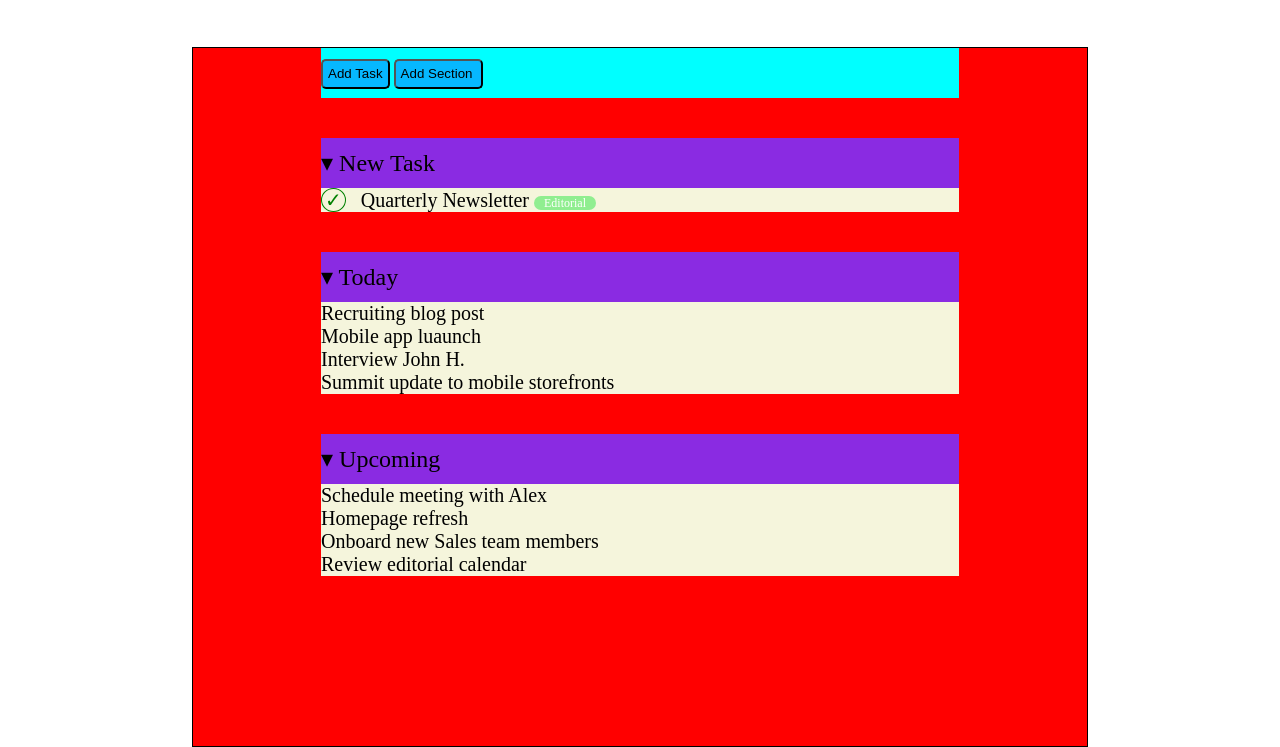
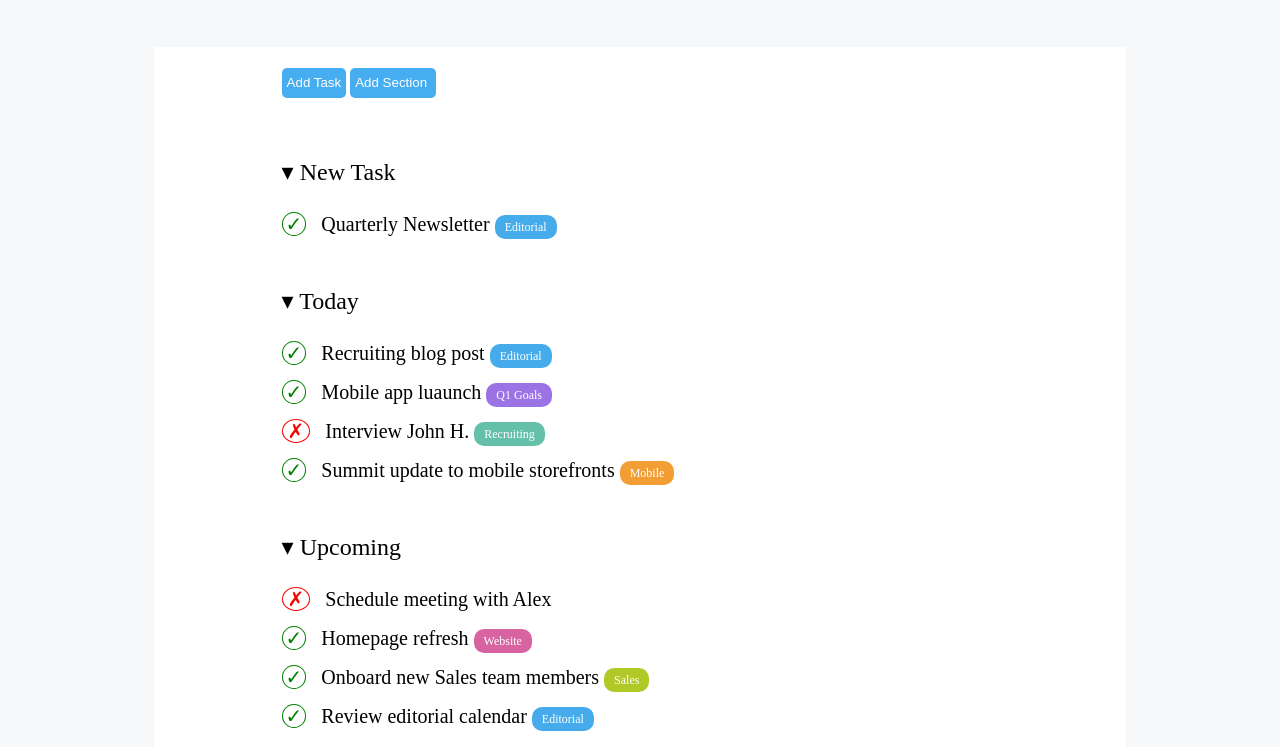
Before and after one commit to Adriatik-Berdufi/html-css-toboolist, a plain HTML site: page index.html in a window 1280 px wide. Shown: the part 93-840 px from the top of the page. Drawn offline with Linux system fonts and the light colour scheme.

Commit message:
add style css

```diff
--- a/css/style.css
+++ b/css/style.css
@@ -4,53 +4,67 @@
     padding: 0;
     box-sizing: border-box;
 }
+body{
+    background-color:#F7F8F9 ;
+}
+
+/*header*/
 header{
     height: 90px;
     width: 100%;
-    background-color: rgb(115, 135, 135);
-    border: 1px solid black;
+    background-color:#FFFFFF;
     line-height: 90px;
     font-size: 38px;
     padding: 10px;
     padding-left: 30px;
 }
+/*main conteiner*/
 .conteiner{
     height: 700px;
-    background-color: red;
-    border: 1px solid black;
-    margin-left: 15%;
-    margin-right: 15%;
+    margin-left: 12%;
+    margin-right: 12%;
     margin-top: 50px;
-    padding-left: 10%;
-    padding-right: 10%;
-}
-ul {
-    list-style-type: none;
-    font-size: 20px;
-    height: auto;
-    background-color: beige;
+    padding:10px 10%;
+    background-color:#FFFFFF;
 
 }
+/* button add section*/
 .add-task{
     height: 50px;
-    background-color: aqua;
     line-height: 50px;
 }
 .button{
     height: 30px;
     width: auto;
     padding: 5px;
-    background-color: rgb(6, 184, 255);
+    background-color: #47ADF1;
     border-radius: 5px;
+    border: none;
+    color: #FFFFFF;
 }
+.button:hover{
+    background-color: whitesmoke;
+    color: gray;
+    border: 1px solid gray;
 
+}
+/* list style*/
+ul {
+    list-style-type: none;
+    font-size: 20px;
+    height: auto;
+}
+li{
+    margin: 15px 0;
+}
+/*row style*/
 .task{
     height: 50px;
-    background-color: blueviolet;
     margin-top: 40px;
     line-height: 50px;
     font-size: 24px;
 }
+/*check and cross style*/
 .check-box{
     padding: 0 3px;
     border: 1px solid green;
@@ -58,10 +72,38 @@ ul {
     border-radius: 50%;
     margin-right: 10px;
 }
+.cross-box{
+    padding: 0 5px;
+    border: 1px solid rgb(243, 2, 2);
+    color: rgb(247, 3, 3);
+    border-radius: 50%;
+    margin-right: 10px;
+
+}
+/*task-description*/
 .task-description{
     font-size: 12px;
-    padding: 0 10px;
-    background-color: lightgreen;
+    padding: 5px 10px;
     color: rgb(255, 255, 255);
     border-radius: 10px;
+
 }
+/* task-description background-color*/
+.editorial{
+    background-color:#45ABEA ;
+}
+.goals{
+    background-color: #9C73E4;
+}
+.recruiting{
+    background-color: #64C0A9;
+}
+.mobile{
+    background-color: #F29E34;
+}
+.website{
+    background-color:#D863A1 ;
+}
+.sales{
+    background-color: #B0C926;
+}
--- a/index.html
+++ b/index.html
@@ -14,43 +14,72 @@
             <span><strong>Toboolist</strong></span>
         </div>
     </header>
-    <main>
-        <div class="conteiner">
+    <main class="conteiner">
+
             <div class="add-task">
                 <input class="button" type="button" value="Add Task" >
                 <input class="button" type="button" value="Add Section ">
             </div>
             <section>
-                <div class="task">&#9662 New Task</div>
+                <div class="task">&#9662; New Task</div>
                 <ul>
                     <li>
                         <span class="check-box"> &check;</span>
                         Quarterly Newsletter
-                        <span class="task-description">Editorial</span>
+                        <span class="task-description editorial">Editorial</span>
                     </li>
                 </ul>
             </section>
             <section>
-                <div class="task">&#9662 Today</div>
+                <div class="task">&#9662; Today</div>
                 <ul>
-                    <li>Recruiting blog post</li>
-                    <li>Mobile app luaunch</li>
-                    <li>Interview John H.</li>
-                    <li>Summit update to mobile storefronts </li>
+                    <li>
+                        <span class="check-box"> &check;</span>
+                        Recruiting blog post
+                        <span class="task-description editorial">Editorial</span>
+                    </li>
+                    <li>
+                        <span class="check-box"> &check;</span>
+                        Mobile app luaunch
+                        <span class="task-description goals">Q1 Goals</span>
+                    </li>
+                    <li>
+                        <span class="cross-box"> &cross;</span>
+                        Interview John H.
+                        <span class="task-description recruiting">Recruiting</span>
+                    </li>
+                    <li>
+                        <span class="check-box"> &check;</span>
+                        Summit update to mobile storefronts
+                        <span class="task-description mobile">Mobile</span>
+                    </li>
                 </ul>
             </section>
             <section>
-                <div class="task">&#9662 Upcoming</div>
+                <div class="task">&#9662; Upcoming</div>
                 <ul>
-                    <li>Schedule meeting with Alex</li>
-                    <li>Homepage refresh</li>
-                    <li>Onboard new Sales team members</li>
-                    <li>Review editorial calendar</li>
+                    <li>
+                        <span class="cross-box"> &cross;</span>
+                        Schedule meeting with Alex
+                    </li>
+                    <li>
+                        <span class="check-box"> &check;</span>
+                        Homepage refresh
+                        <span class="task-description website">Website</span>
+                    </li>
+                    <li>
+                        <span class="check-box"> &check;</span>
+                        Onboard new Sales team members
+                        <span class="task-description sales">Sales</span>
+                    </li>
+                    <li>
+                        <span class="check-box"> &check;</span>
+                        Review editorial calendar
+                        <span class="task-description editorial">Editorial</span>
+                    </li>
                 </ul>
             </section>
 
-        </div>
     </main>
-
 </body>
 </html>
```
